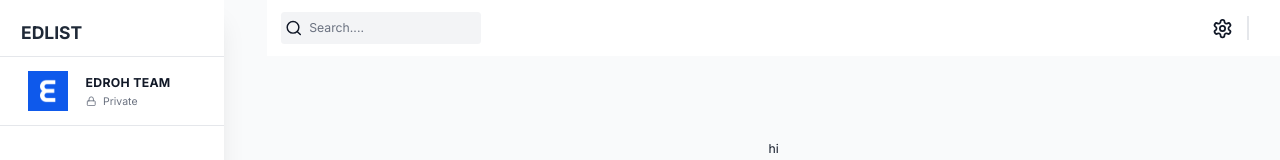
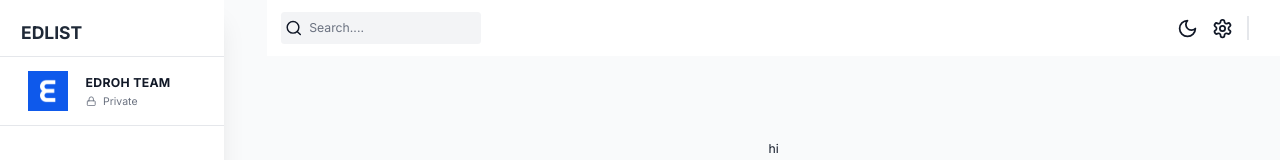
Before and after one commit to abidh0601/project-management-nextjs, a Next.js app in the folder client/: page / in a window 1280 px wide. Shown: the top 160 px of the page. Built offline with nearby package versions, Linux system fonts and the light colour scheme; no server answers.

Commit message:
Add darkmode functionality and add sidebar state to dashboardWrapper

```diff
--- a/client/src/app/(components)/Navbar/index.tsx
+++ b/client/src/app/(components)/Navbar/index.tsx
@@ -1,34 +1,62 @@
-import React from 'react'
-import {Search, Settings} from 'lucide-react'
-import Link from 'next/link'
+import React from "react";
+import { Menu, Moon, Search, Settings, Sun } from "lucide-react";
+import Link from "next/link";
+import { useAppDispatch, useAppSelector } from "@/app/redux";
+import { setIsDarkMode, setIsSideBarCollapsed } from "@/state";
 
 const Navbar = () => {
+  const dispatch = useAppDispatch();
+  const isSidebarCollapsed = useAppSelector(
+    (state) => state.global.isSidebarCollapsed,
+  );
+  const isDarkMode = useAppSelector((state) => state.global.isDarkMode);
+
   return (
-    <div className='flex items-center justify-between bg-white px-4 py-3 dark:bg-black'>
+    <div className="flex items-center justify-between bg-white px-4 py-3 dark:bg-black">
       {/**Search Bar*/}
       <div className="flex items-center gap-8">
+        {!isSidebarCollapsed ? null : (
+          <button
+            onClick={() => dispatch(setIsSideBarCollapsed(!isSidebarCollapsed))}
+          >
+            <Menu className="h-8 w-8 dark:text-white" />
+          </button>
+        )}
+
         <div className="relative flex h-min w-[200px]">
-                <Search className="absolute left-[4px] top-1/2 mr-2 h-5 w-5 -translate-y-1/2 cursor-pointer dark:text-white"/>
+          <Search className="absolute left-[4px] top-1/2 mr-2 h-5 w-5 -translate-y-1/2 cursor-pointer dark:text-white" />
           <input
-                    className='w-full rounded border-none bg-gray-100 p-2 pl-8 placeholder-gray-500 focus:border-transparent focus:outline-none dark:bg-gray-700 dark:text-white dark:placeholder-white'
-                    type='search'
-                    placeholder='Search....'
+            className="w-full rounded border-none bg-gray-100 p-2 pl-8 placeholder-gray-500 focus:border-transparent focus:outline-none dark:bg-gray-700 dark:text-white dark:placeholder-white"
+            type="search"
+            placeholder="Search...."
           />
         </div>
       </div>
 
       {/**Icons */}
-        <div className='flex items-center'>
+      <div className="flex items-center">
+        <button
+          onClick={() => {
+            dispatch(setIsDarkMode(!isDarkMode));
+          }}
+          className={`rounded p-2 ${isDarkMode ? "dark:hover:bg-gray-700" : "hover:bg-gray-100"}`}
+        >
+          {isDarkMode ? (
+            <Sun className="h-6 w-6 cursor-pointer dark:text-white" />
+          ) : (
+            <Moon className="h-6 w-6 cursor-pointer" />
+          )}
+        </button>
         <Link
           href="/settings"
-                className='h-min w-min rounded p-2 hover:bg-gray-100'
+          className={`h-min w-min rounded p-2 ${isDarkMode ? "dark:hover:bg-gray-700" : "hover:bg-gray-100"}`}
         >
-                <Settings className='h-6 w-6 cursor-pointer dark:text-white'/>
+          <Settings className="h-6 w-6 cursor-pointer dark:text-white" />
         </Link>
-            <div className='ml-2 mr-5 hidden min-h-[2em] w-[0.1rem] bg-gray-200 md:inline-block'></div>
+        <div className="ml-2 mr-5 hidden min-h-[2em] w-[0.1rem] bg-gray-200 md:inline-block"></div>
       </div>
     </div>
-  )
-}
+  );
+};
 
-export default Navbar
+export default Navbar;
--- a/client/src/app/dashboardWrapper.tsx
+++ b/client/src/app/dashboardWrapper.tsx
@@ -1,17 +1,45 @@
-import React from 'react'
-import Navbar from '@/app/(components)/Navbar'
-import Sidebar from './(components)/Sidebar'
+"use client";
 
-const DashboardWrapper = ({children} : {children: React.ReactNode}) => {
-  return <div className='flex min-h-screen w-full bg-gray-50 text-gray-900'>
-    <Sidebar />
-    sidebar
-    <main className={`flex w-full flex-col bg-gray-50 dark:bg-dark-bg md:pl-64`}>
+import React, { useEffect } from "react";
+import Navbar from "@/app/(components)/Navbar";
+import Sidebar from "./(components)/Sidebar";
+import StoreProvider, { useAppSelector } from "./redux";
+
+const DashboardLayout = ({ children }: { children: React.ReactNode }) => {
+  const isSidebarCollapsed = useAppSelector(
+    (state) => state.global.isSidebarCollapsed,
+  );
+  const isDarkMode = useAppSelector((state) => state.global.isDarkMode);
+
+  useEffect(() => {
+    if (isDarkMode) {
+      document.documentElement.classList.add("dark");
+    } else {
+      document.documentElement.classList.remove("dark");
+    }
+  });
+
+  return (
+    <div className="flex min-h-screen w-full bg-gray-50 text-gray-900">
+      <Sidebar />
+      sidebar
+      <main
+        className={`${isSidebarCollapsed ? "" : "md:pl-64"} flex w-full flex-col bg-gray-50 dark:bg-dark-bg`}
+      >
         {/*navbar*/}
-        <Navbar/>
+        <Navbar />
         {children}
-    </main>
-  </div>
-}
+      </main>
+    </div>
+  );
+};
 
-export default DashboardWrapper
+const DashboardWrapper = ({ children }: { children: React.ReactNode }) => {
+  return (
+    <StoreProvider>
+      <DashboardLayout>{children}</DashboardLayout>
+    </StoreProvider>
+  );
+};
+
+export default DashboardWrapper;
--- a/client/src/app/layout.tsx
+++ b/client/src/app/layout.tsx
@@ -19,7 +19,7 @@ export default function RootLayout({
     <html lang="en">
       <body className={inter.className}>
         <DashboardWrapper>{children}</DashboardWrapper>
-        </body>
+      </body>
     </html>
   );
 }
```
Lines whose indentation alone changed are shown as unchanged.
